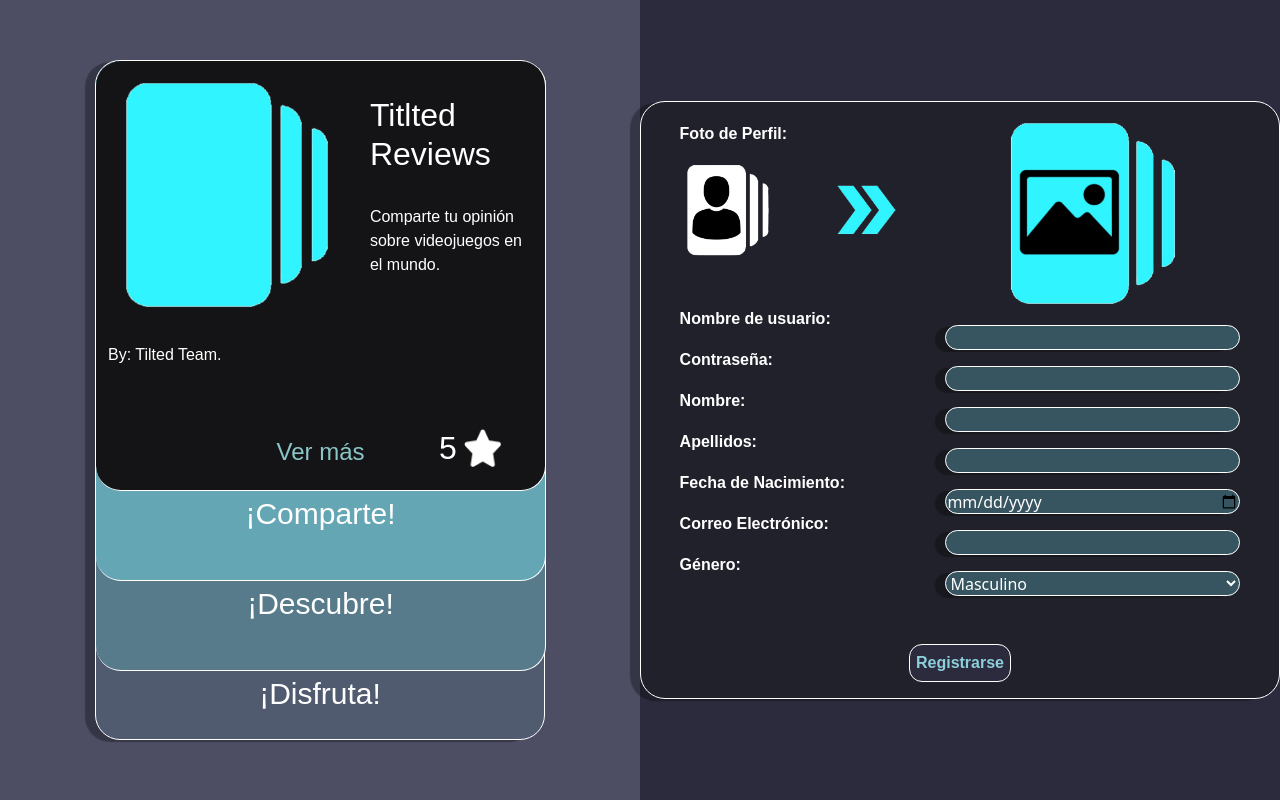
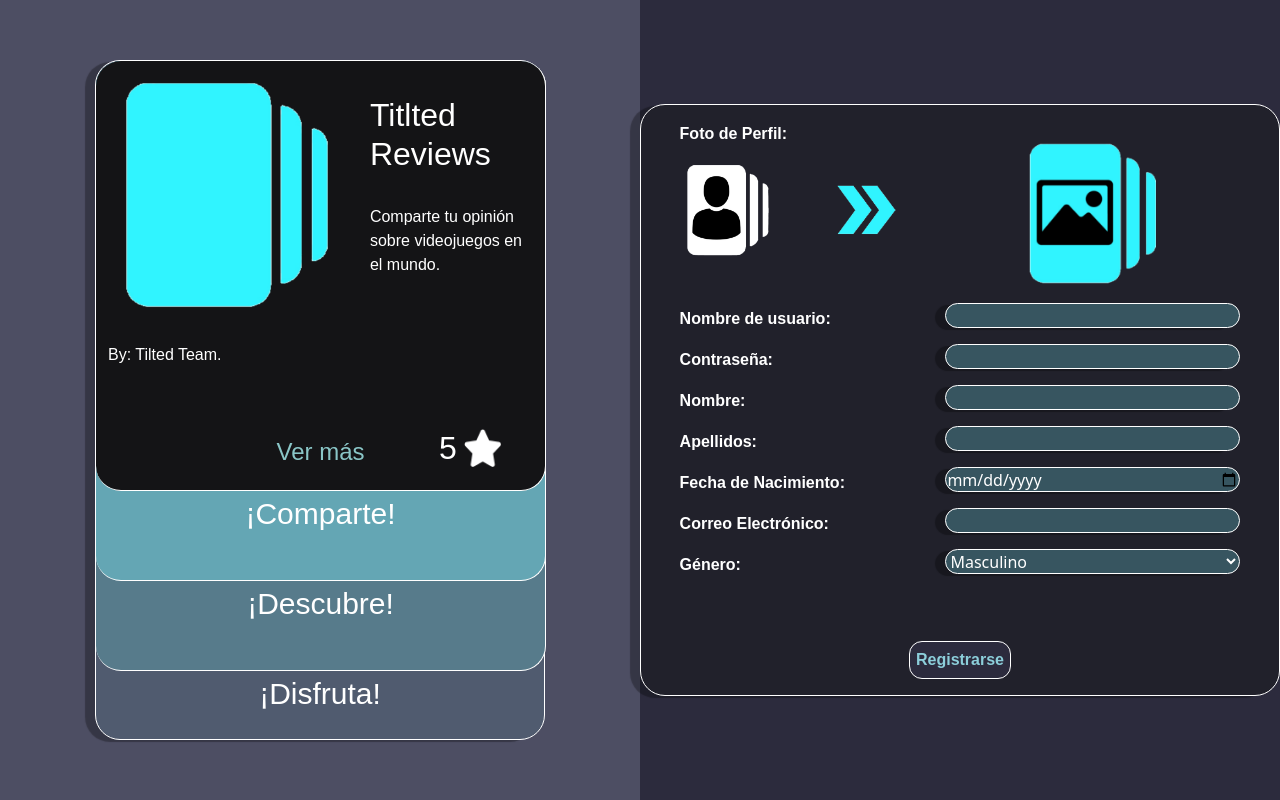
Before and after one commit to FujimaruR/PW2, a React (Create React App) app in the folder web2/front/: page /Register in a window 1280 px wide. Built offline with nearby package versions, Linux system fonts and the light colour scheme.

Commit message:
Acomodando_logo_en_REGISTRO
Nomás le agregué un minWidth a la imagen del logo para que no se movieran las cajas de texto en la ventana del registro. El cambio se realizaó en register_card.jsx

```diff
--- a/web2/front/src/components/register_card.jsx
+++ b/web2/front/src/components/register_card.jsx
@@ -130,9 +130,11 @@ const RegisterCard = () => {
                     <div className='col-md-6 mt-3'>
                         <LabelText text="Foto de Perfil:" id="text-mb" />
                         <div className='d-flex justify-content-center align-items-center'>
-                            <label htmlFor="img" style={{ cursor: 'pointer' }} className='d-flex justify-content-center align-items-center'>
-                                <img src={imagenPerfil ? imagenPerfil : img3} style={{ width: '65%', height: 'auto' }} className='mb-3' />
-                            </label>
+
+                        <label htmlFor="img" style={{ cursor: 'pointer', minWidth: '45%' }} className='d-flex justify-content-center align-items-center'>
+                         <img src={imagenPerfil ? imagenPerfil : img3} style={{ width: '50%', height: 'auto' }} className='mb-3' />
+                        </label>
+
                         </div>
                         <LabelText text="Nombre de usuario:" id="text-mb" />
                         <InputText type="text" name="user" id="user" value={username} onChange={(e) => setUsername(e.target.value)} />
```
